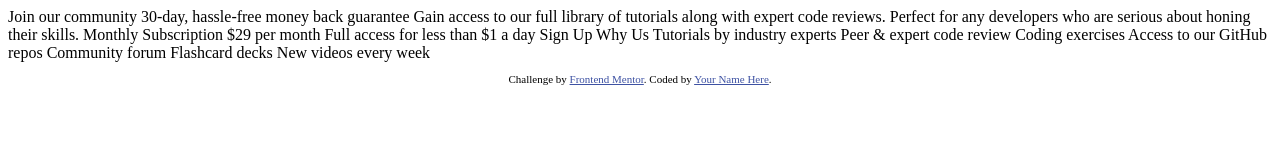
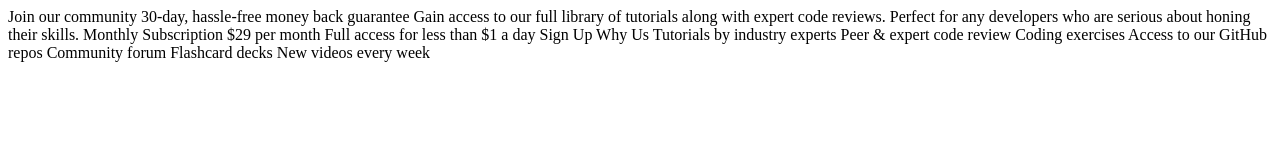
Before and after one commit to Cliff-Mbithuka/Single-price-grid-component, a plain HTML site: page index.html in a window 1280 px wide. Drawn offline with Linux system fonts and the light colour scheme.

Commit message:
add html body

```diff
--- a/index.html
+++ b/index.html
@@ -16,6 +16,8 @@
   </style>
 </head>
 <body>
+</body>
+</html>
   Join our community
 
   30-day, hassle-free money back guarantee
@@ -41,11 +43,6 @@
   Flashcard decks
   New videos every week
 
-  <footer>
-    <p class="attribution">
-      Challenge by <a href="https://www.frontendmentor.io?ref=challenge" target="_blank">Frontend Mentor</a>.
-      Coded by <a href="#">Your Name Here</a>.
-    </p>
-  </footer>
+
 </body>
 </html>
```
